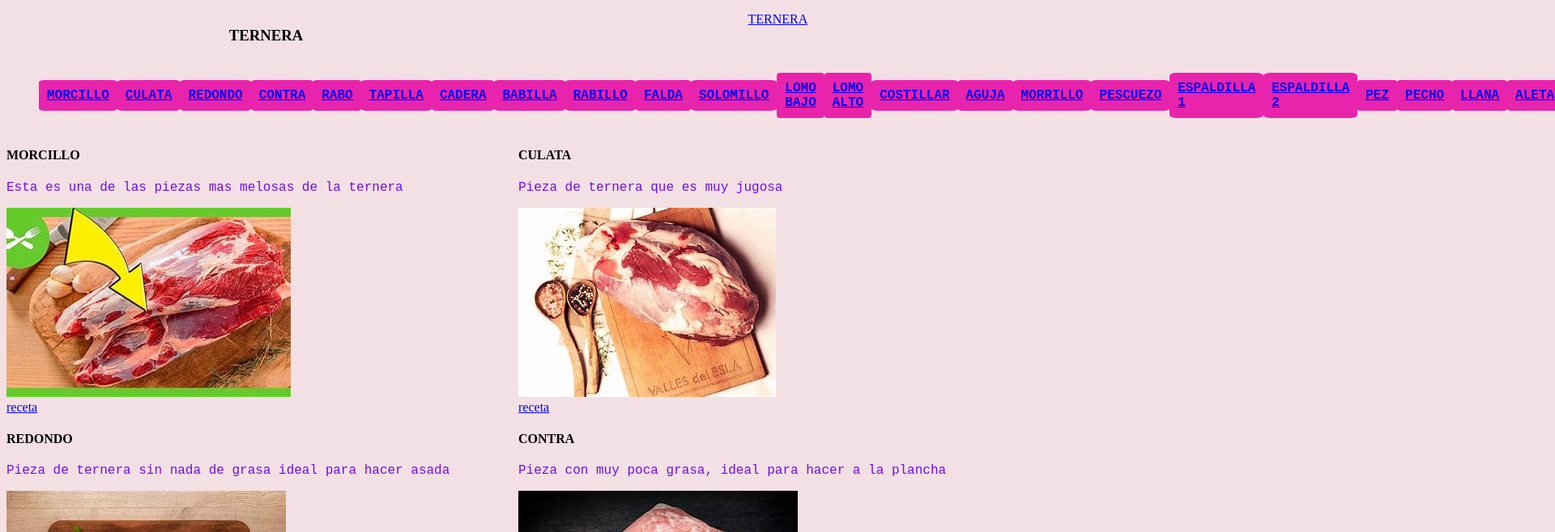
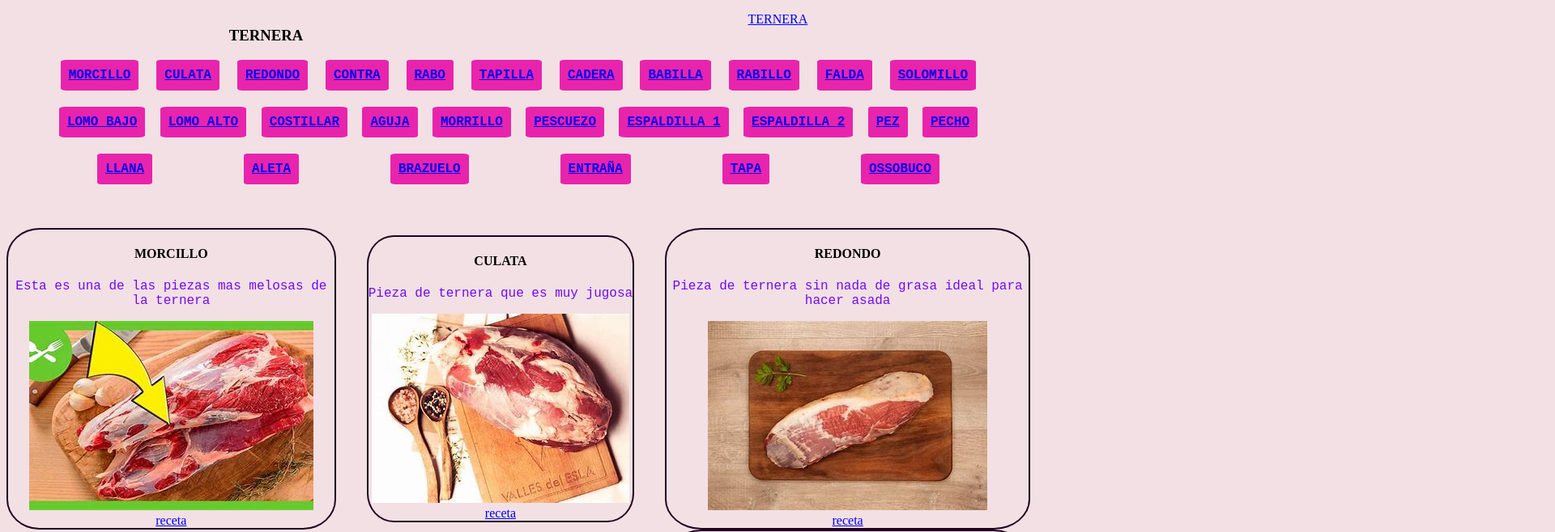
Before and after one commit to MAMAIAVK/CARNICERIA, a plain HTML site: page index.html in a window 1280 px wide. Shown: the part 1544-2202 px from the top of the page at 81% size, 1920 px wide, since content can reach past the window. Drawn offline with Linux system fonts and the light colour scheme.

Commit message:
cuadritos

```diff
--- a/style.css
+++ b/style.css
@@ -38,6 +38,7 @@ nav {
     text-align: center;
     flex-wrap: wrap;
 }
+
 /*
 #ternera {
     display: flex;
@@ -45,14 +46,22 @@ nav {
     text-align: center;
 }*/
 
-#ternera{
+#ternera {
     display: grid;
-    grid-template-columns: 2fr 2fr;
+    grid-template-columns: 3fr 3fr 3fr;
     justify-content: space-around;
 }
 
+
 nav ul {
+    margin: 0;
+    padding: 0;
     display: flex;
+    width: 90%;
+    flex-wrap: wrap;
+    gap: 20px 15px;
+    padding: 0 5% 0 5%;
+
 }
 
 nav div ul li {
@@ -66,6 +75,26 @@ nav div ul li {
     font-weight: 700;
     font-family: 'Courier New', Courier, monospace;
 }
+
+#contenedor-secciones article {
+
+    margin: auto;
+    border: 2px solid #210121;
+    border-radius: 10%;
+    justify-content: center;
+    text-align: center;
+    padding: auto;
+
+}
+
+#contenedor-secciones article:hover {
+    background-color: aquamarine;
+    padding: auto;
+
+}
+
+
+
 
 #fachada-cerdo {
     display: flex;
```
Also changed, not shown: index.html (+3 -1 lines).
